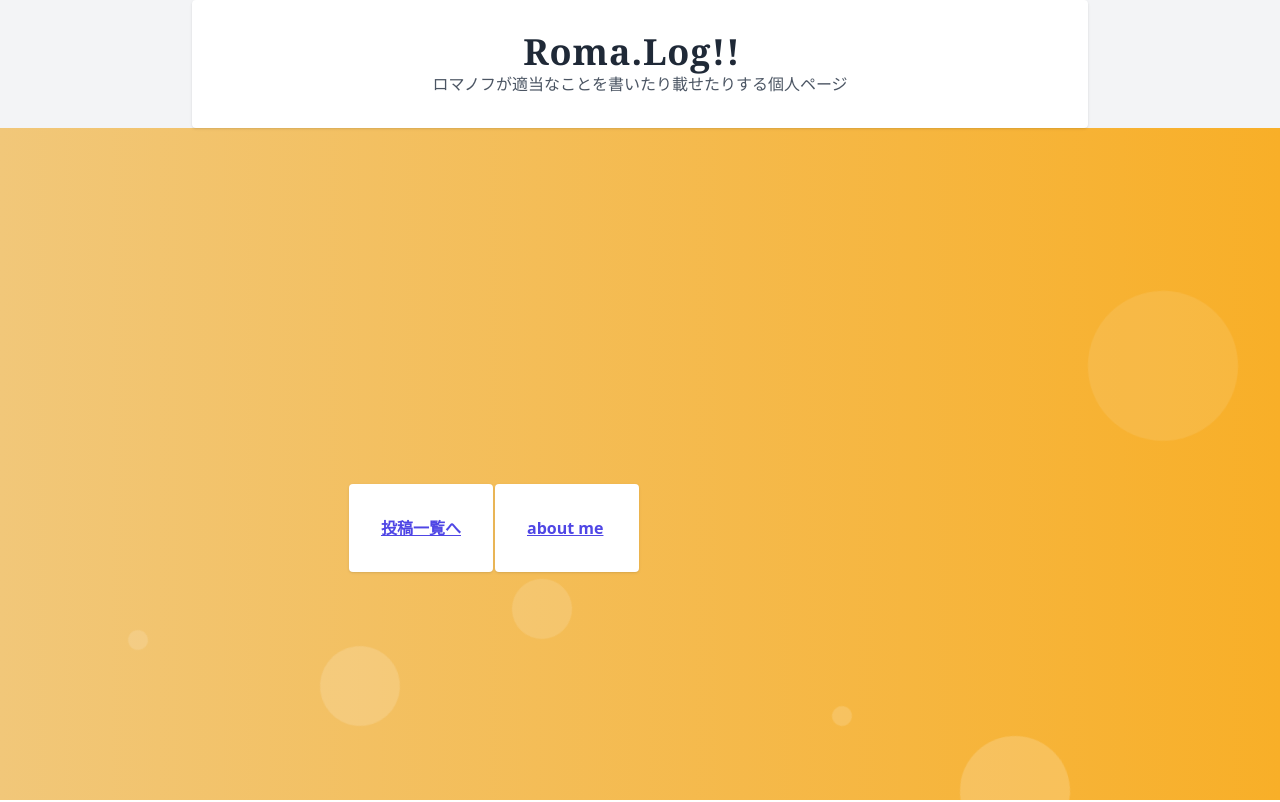
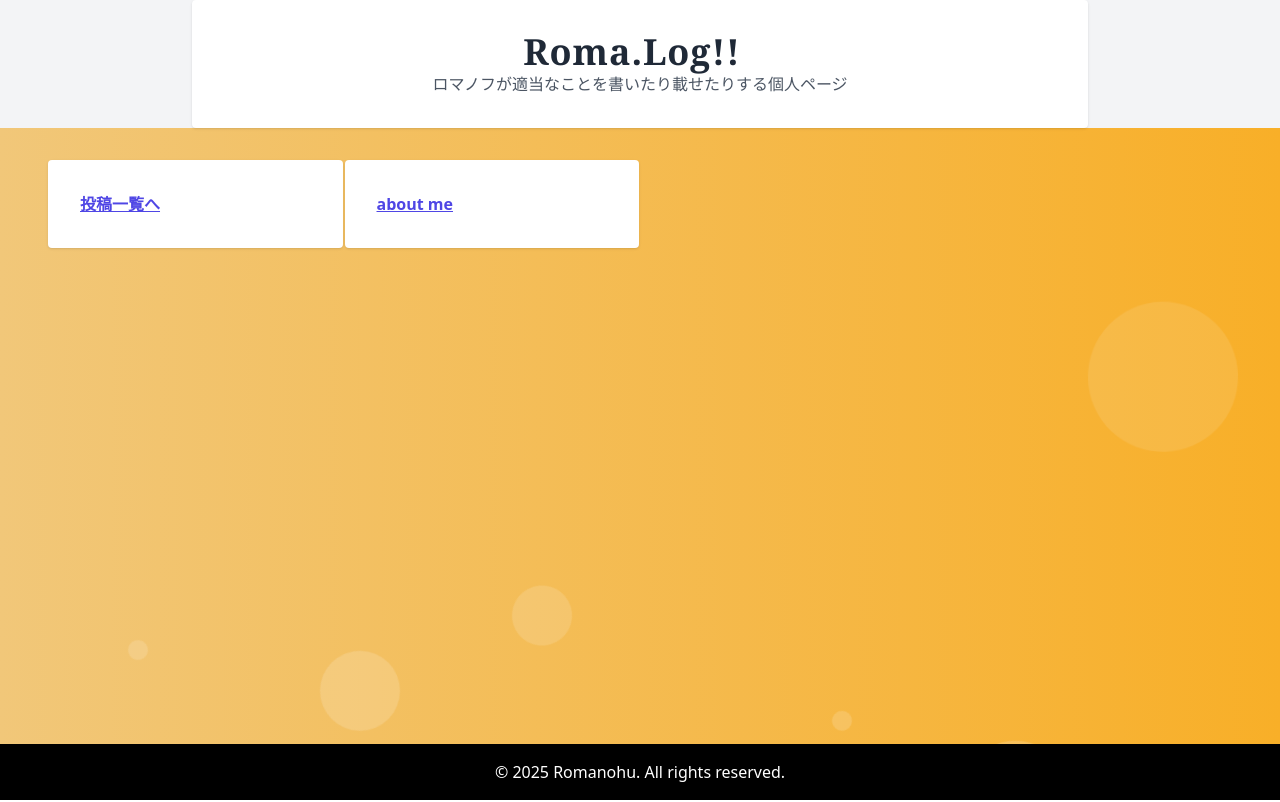
Before and after one commit to romanohu/roma-blog, a Next.js app in the folder my-app/: page / in a window 1280 px wide. Shown: the top 802 px of the page. Built offline with nearby package versions, Linux system fonts and the light colour scheme.

Commit message:
CSSの調整

```diff
--- a/my-app/src/app/layout.tsx
+++ b/my-app/src/app/layout.tsx
@@ -16,11 +16,11 @@ export const metadata = {
 export default function RootLayout({ children }: { children: React.ReactNode }) {
   return (
     <html lang="ja">
-      <body>
+      <body className="flex flex-col min-h-screen">
 
         <Header />
         <Background />
-        <main className="grid place-items-center min-h-screen">
+        <main className="flex-1 pt-8 px-4">
           {children}
         </main>
 
--- a/my-app/src/app/posts/[slug]/page.tsx
+++ b/my-app/src/app/posts/[slug]/page.tsx
@@ -36,6 +36,10 @@ export default async function Page({ params }: any) {
         <Link href={'/posts'} className="text-indigo-600 font-bold underline hover:text-indigo-800 transition-colors">
           投稿一覧へ
         </Link>
+        |
+        <Link href={'/'} className="text-indigo-600 font-bold underline hover:text-indigo-800 transition-colors">
+          Homeへ
+        </Link>
       </p>
     </div>
   </div>
```
